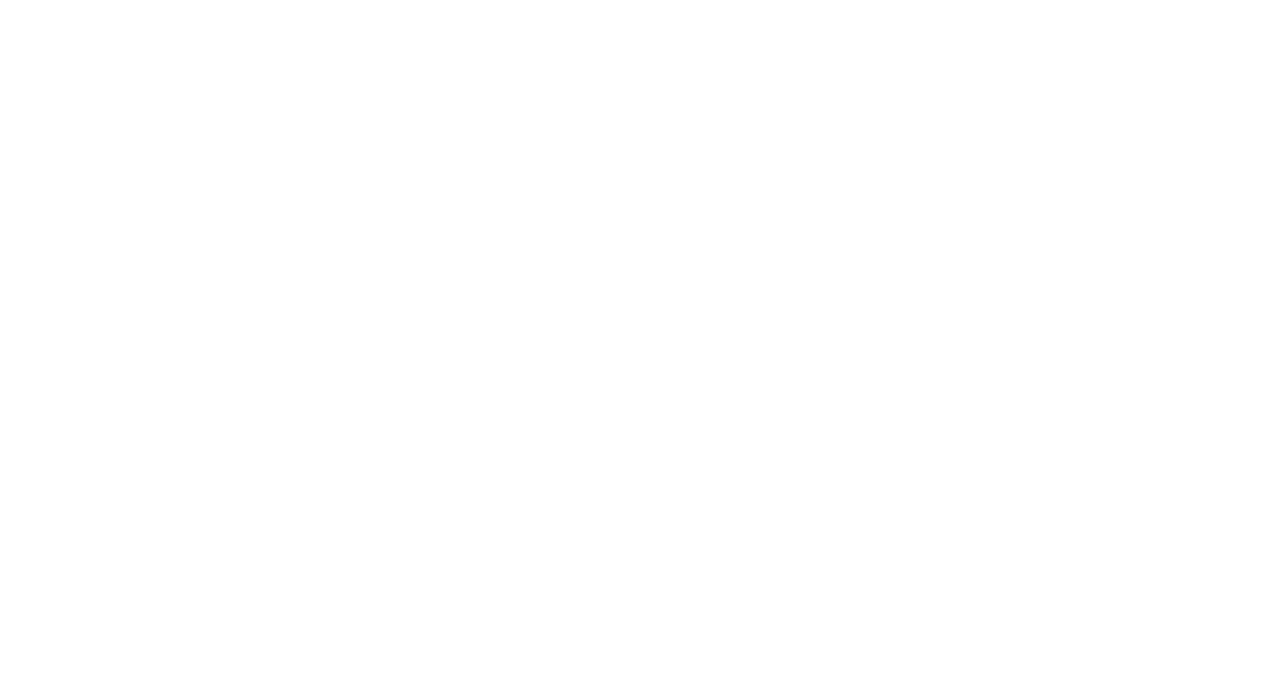
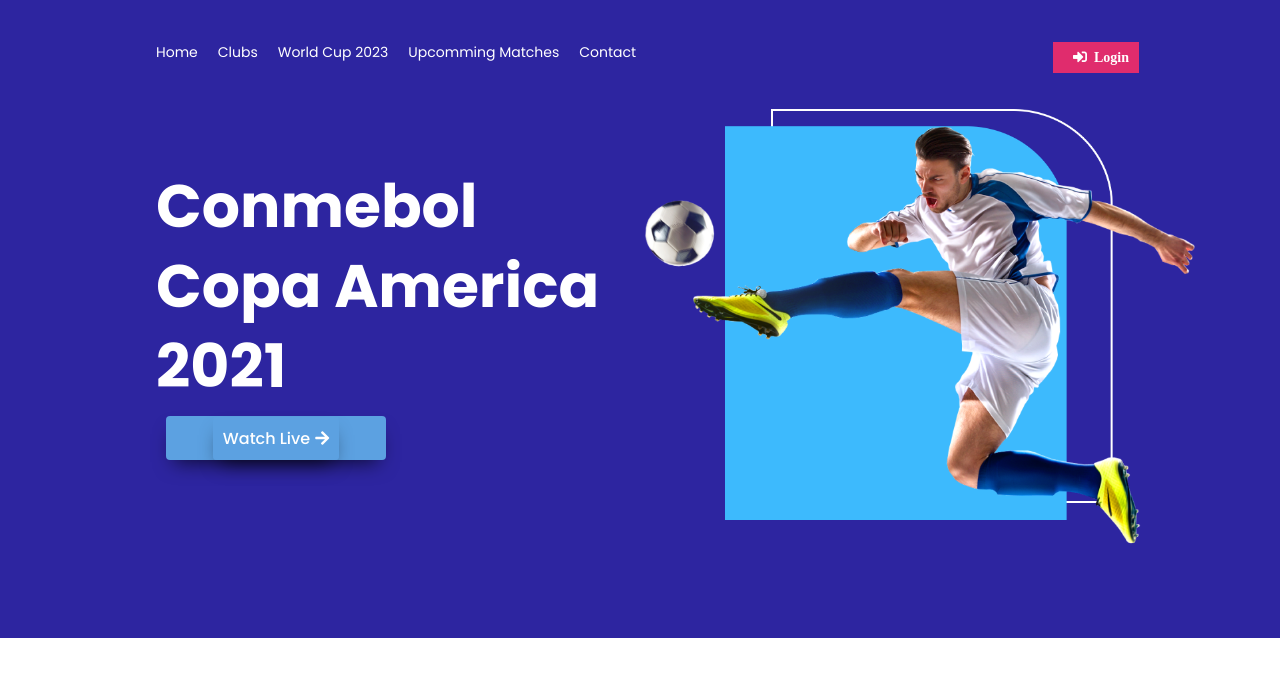
Before and after one commit to saifur111/foot-ball-Copa-America, a plain HTML site: page index.html in a window 1280 px wide. Drawn offline with Linux system fonts and the light colour scheme.

Commit message:
Header part Complete debug remaining

```diff
--- a/index.html
+++ b/index.html
@@ -5,8 +5,49 @@
     <meta http-equiv="X-UA-Compatible" content="IE=edge">
     <meta name="viewport" content="width=device-width, initial-scale=1.0">
     <title>FootBall-Copa America</title>
+    <link rel="stylesheet" href="https://use.fontawesome.com/releases/v5.15.3/css/all.css" integrity="sha384-SZXxX4whJ79/gErwcOYf+zWLeJdY/qpuqC4cAa9rOGUstPomtqpuNWT9wdPEn2fk" crossorigin="anonymous">
+    <link rel="stylesheet" href="style.css">
+
 </head>
 <body>
+    <header>
+        <div class="container">
+            <nav class="header-nav-bar">
+                <div class="nav-left-side">
+                    <ul>
+                        <li>Home</li>
+                        <li>Clubs</li>
+                        <li>World Cup 2023</li>
+                        <li>Upcomming Matches</li>
+                        <li>Contact</li>
+                      </ul>
+                </div>
+                <div class="nav-right-side">
+                    <ul>
+                        <li><a class="#"><i class="fas fa-sign-in-alt">&nbsp;&nbsp;Login</i></a></li>
+                    </ul>
+                </div>
+            </nav>
+            <div class="sub-header-part">
+                <div class="header-left">
+                    <div class="header-left-inner">
+                        <h1 class="header-left-heading">Conmebol Copa America 2021</h1>
+                        <div class="header-left-button">
+                            <a class="header-left-button btn" target="_blank" href="https://www.foodpanda.com.bd/">Watch Live<i class="fas fa-arrow-right heder-button-icon-left"></i></a>
+                        </div>
+                    </div>
+                    </div>
+                <div class="header-right">
+                    <img src="images/banner.png" alt="my image" class="header-right-image">
+                </div>
+            </div>
+        </div>
+    </header>
+    <main>
 
+    </main>
+    <footer>
+
+    </footer>
 </body>
 </html>
--- a/style.css
+++ b/style.css
@@ -0,0 +1,148 @@
+/* ------------------
+Google Font Here
+---------------------*/
+@import url('https://fonts.googleapis.com/css2?family=Poppins:wght@300;400;500;600;700&display=swap');
+
+/* ------------------
+Custom Variable Here
+---------------------*/
+:root{
+    /* --main-color:red; */
+}
+
+/* ------------------
+Aditional Here
+---------------------*/
+
+*,*::after,*::before{
+    margin:0;
+    padding:0;
+    outline: 0;
+    box-sizing: border-box;
+
+}
+html{
+    font-size: 10px;
+}
+body{
+    font-family: 'Poppins', sans-serif;
+}
+/* ------------------
+Header Start CSS Here
+---------------------*/
+.container{
+    width:100%;
+    height:638px;
+    background: #2D25A0;
+
+}
+nav{
+    height: 44px;
+    padding:42px 141px 0px 156px;
+}
+.header-nav-bar{
+    display: flex;
+    justify-content: space-between;
+}
+nav .nav-left-side ul{
+    display: flex;
+
+}
+nav .nav-left-side li{
+    list-style: none;
+    color: #ffffff;
+    font-size: 14px;
+    margin-right: 20px;
+}
+nav .nav-right-side li:last-child{
+    list-style: none;
+    background: #E02C6D;
+    padding:5px 10px;
+}
+
+nav .nav-right-side a{
+    text-decoration: none;
+    padding-left: 10px;
+    color: #fff;
+    font-size: 14px;
+}
+
+.sub-header-part{
+    display: flex;
+    justify-content: space-between;
+    padding:65px 141px 86px 156px;
+}
+
+.header-left {
+    padding-top: 57px;
+
+
+}
+.header-left-inner{
+    width: 485px !important;
+    width: 230px;
+}
+
+.header-left-heading{
+    font-style: normal;
+    font-weight: bold;
+    font-size: 60px;
+    line-height: 80px;
+    color: #fff;
+}
+/* ------------------
+Header Button CSS Here
+---------------------*/
+.header-left-button{
+    width: 168px;
+    height: 44px;
+    border-radius: 4px;
+    background-color: #5ca1e1;
+    border: none;
+    color: #fff;
+    text-align: center;
+    font-size: 16px;
+    padding: 10px;
+    width: 220px;
+    transition: all 0.5s;
+    cursor: pointer;
+    margin: 10px;
+    box-shadow: 0 10px 20px -8px rgb(0 0 0 / 70%);
+}
+.header-left-button:after {
+    position: absolute;
+    opacity: 0;
+    top: 14px;
+    right: -20px;
+    transition: 0.5s;
+  }
+
+  .header-left-button:hover{
+    padding-right: 24px;
+    padding-left:8px;
+  }
+
+  .header-left-button:hover:after {
+    opacity: 1;
+    right: 10px;
+  }
+.header-left-button.btn{
+    width: 100%;
+    text-decoration: none;
+    text-align: center;
+    color: #fff;
+    font-weight: 500;
+    font-size: 16px;
+    line-height: 24px;
+
+}
+.heder-button-icon-left{
+    margin-left: 5px;
+}
+.header-right{
+    vertical-align: top;
+}
+.header-right-image{
+    width: 556px;
+    height: 438px;
+}
```
